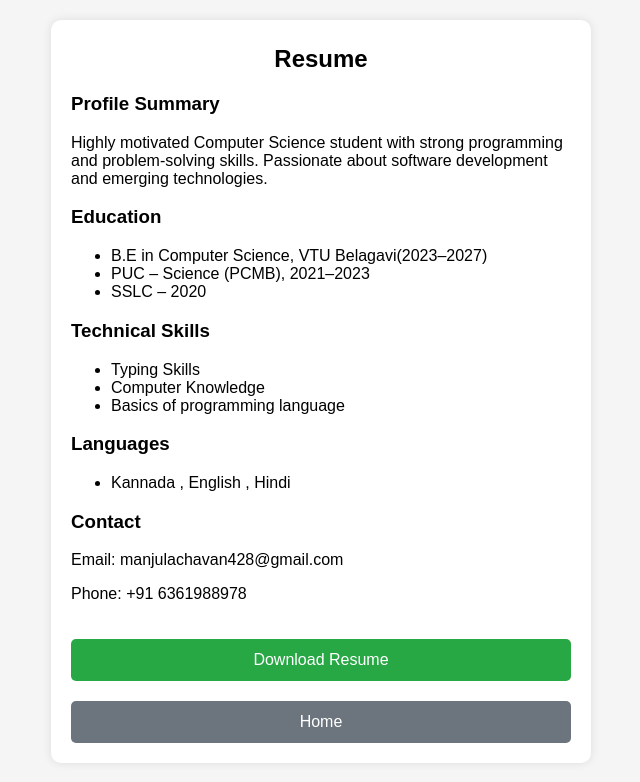
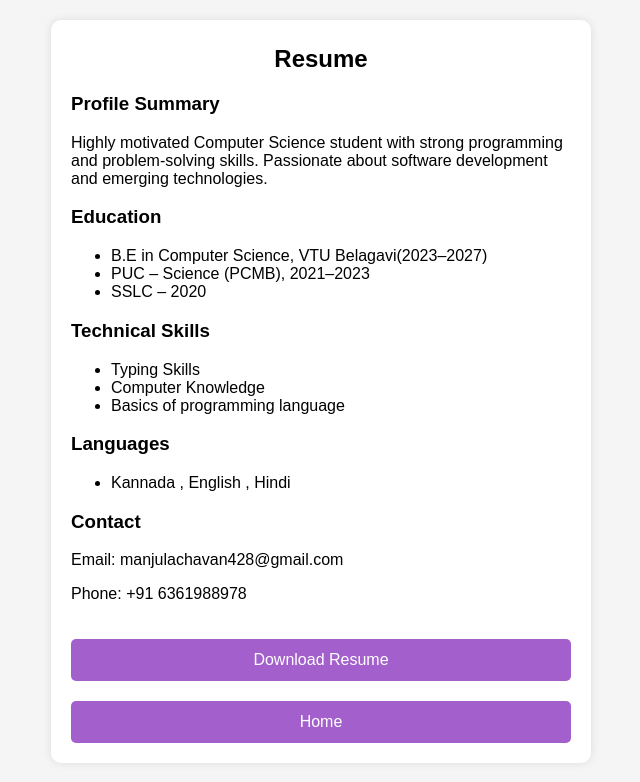
Before and after one commit to manjula8978/manjulaweb, a plain HTML site: page index.html in a window 1280 px wide. Both pictures are taken after a click on the button "Open Resume". Shown: the whole page, without its empty margins (319-959 px from the left). Drawn offline with Linux system fonts and the light colour scheme.

Commit message:
Update index.html

```diff
--- a/index.html
+++ b/index.html
@@ -44,7 +44,7 @@
     .btn {
       width: 100%;
       padding: 12px;
-      background: #007bff;
+      background: #a360cc;
       color: white;
       border: none;
       border-radius: 5px;
@@ -62,7 +62,7 @@
     }
 
     .download-btn {
-      background: #28a745;
+      background: #a360cc;
     }
 
     .download-btn:hover {
@@ -70,7 +70,7 @@
     }
 
     .home-btn {
-      background: #6c757d;
+      background: #a360cc;
     }
 
     .home-btn:hover {
@@ -103,7 +103,7 @@
 <div class="container" id="profilePage">
   <h2>Profile Page</h2>
 
-  <img src="profile.jpg" alt="Profile Picture" class="profile-pic" />
+  <img src="manjula.jpg" alt="Profile Picture" class="profile-pic" />
 
   <p><label>Name:</label> Manjula Chavan</p>
   <p><label>Date of Birth:</label> 28-07-2005</p>
```
